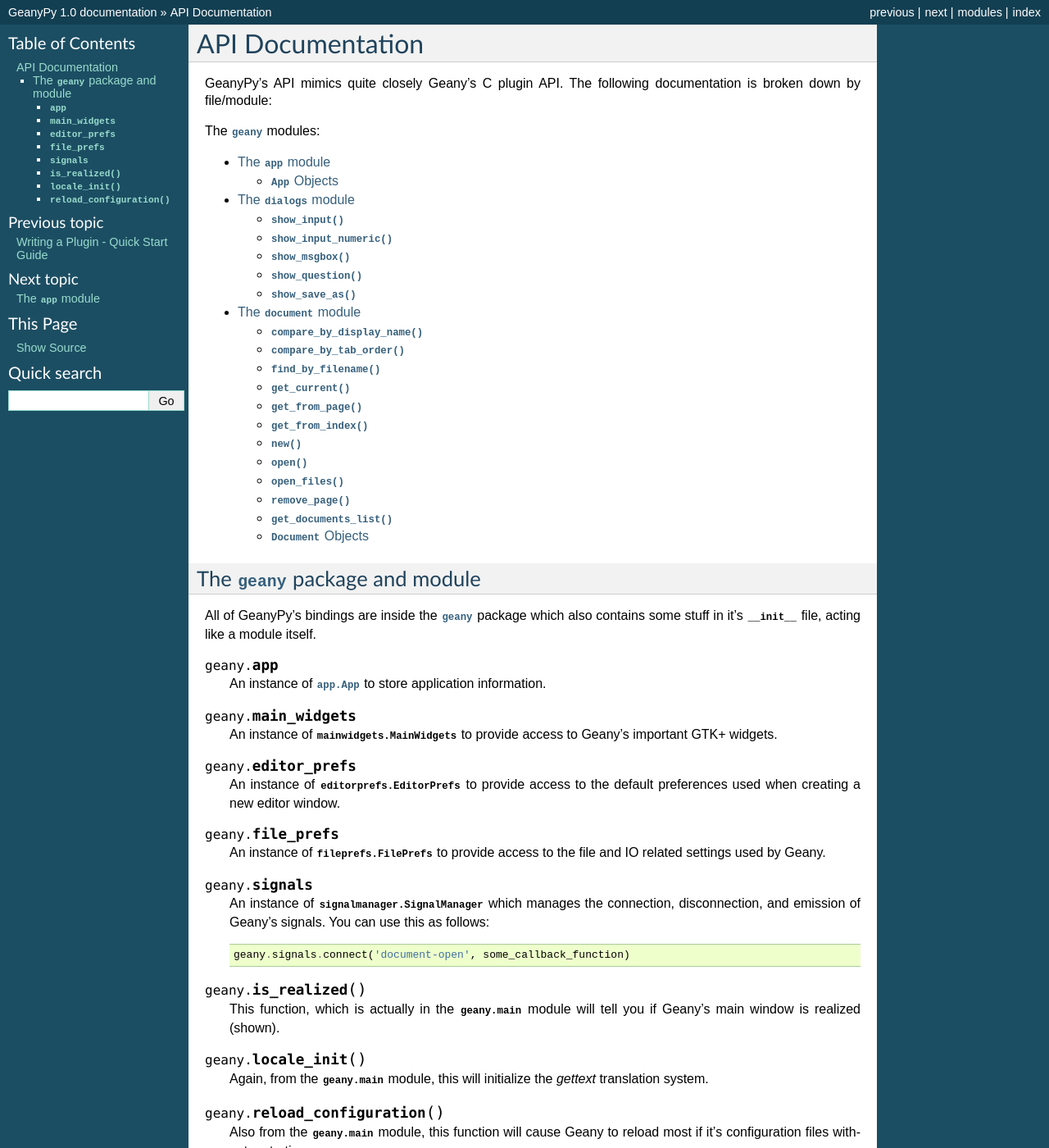
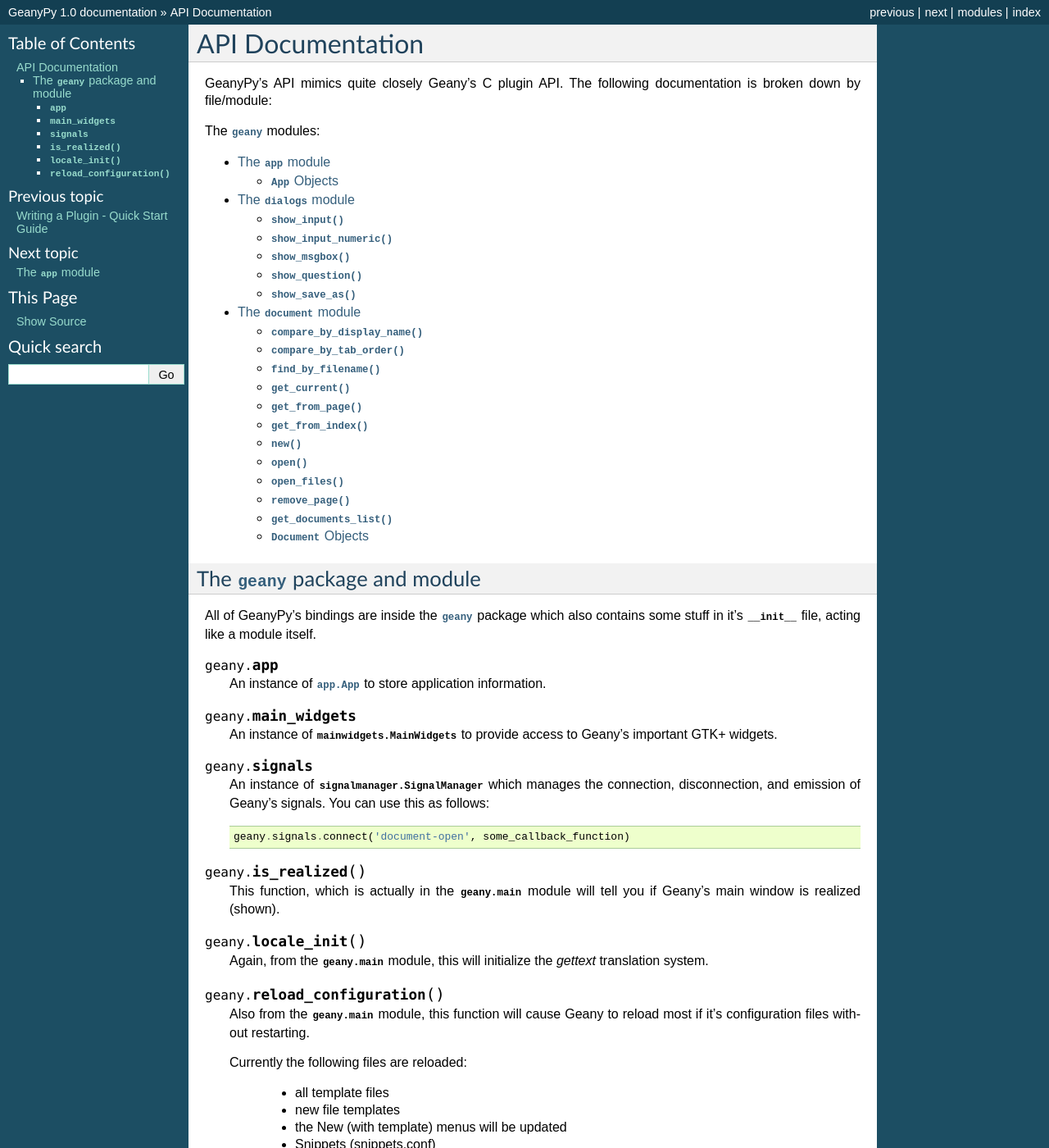
Before and after one commit to codebrainz/geanypy, a Sphinx documentation site: the page built from docs/source/api.rst, in a window 1280 px wide and 1400 px high. Shown: the whole window at 82% size. Built offline with Sphinx 7.4.7, drawn with Linux system fonts in a browser that asks for light colours.

Commit message:
Update documentation for last commit (68e769e56d).

```diff
--- a/docs/source/api.rst
+++ b/docs/source/api.rst
@@ -30,16 +30,6 @@ contains some stuff in it's :mod:`__init__` file, acting like a module itself.
 
     An instance of :class:`mainwidgets.MainWidgets` to provide access to
     Geany's important GTK+ widgets.
-
-.. data:: editor_prefs
-
-    An instance of :class:`editorprefs.EditorPrefs` to provide access to
-    the default preferences used when creating a new editor window.
-
-.. data:: file_prefs
-
-    An instance of :class:`fileprefs.FilePrefs` to provide access to the
-    file and IO related settings used by Geany.
 
 .. data:: signals
 
```
